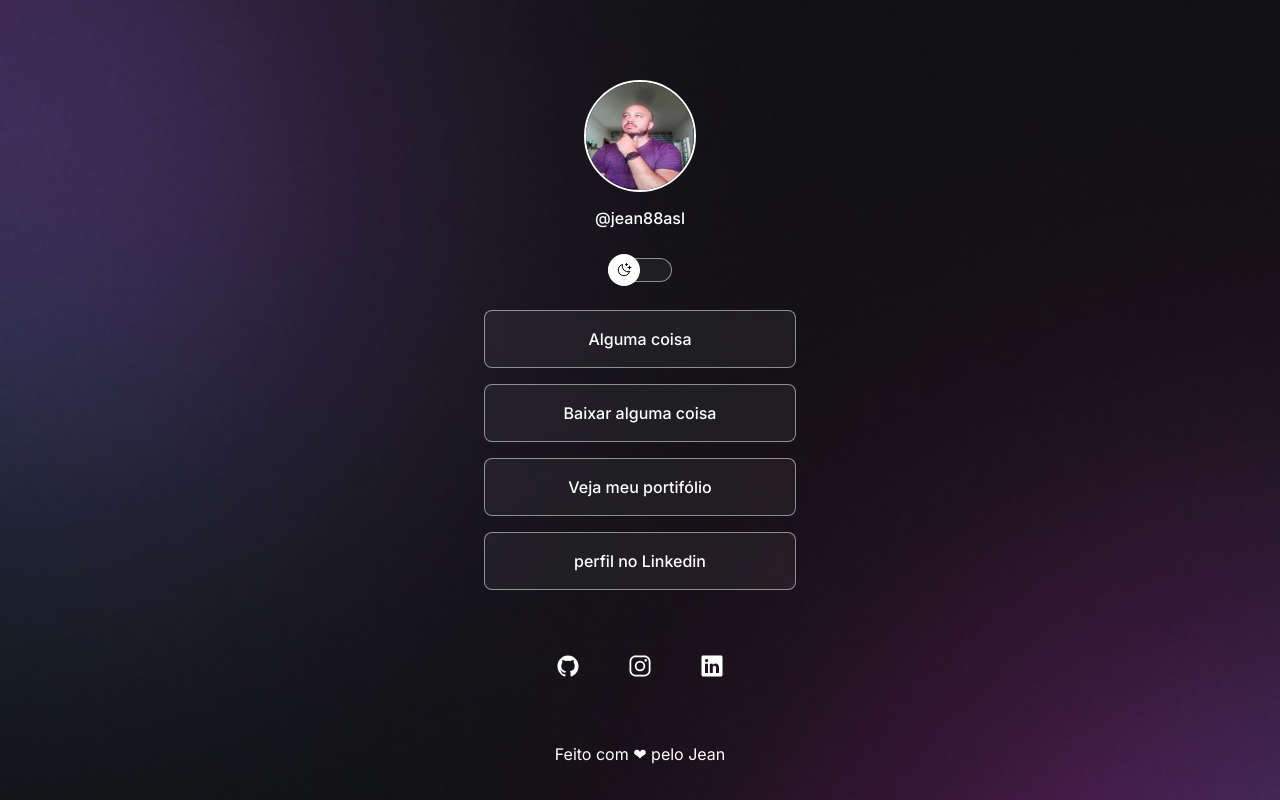
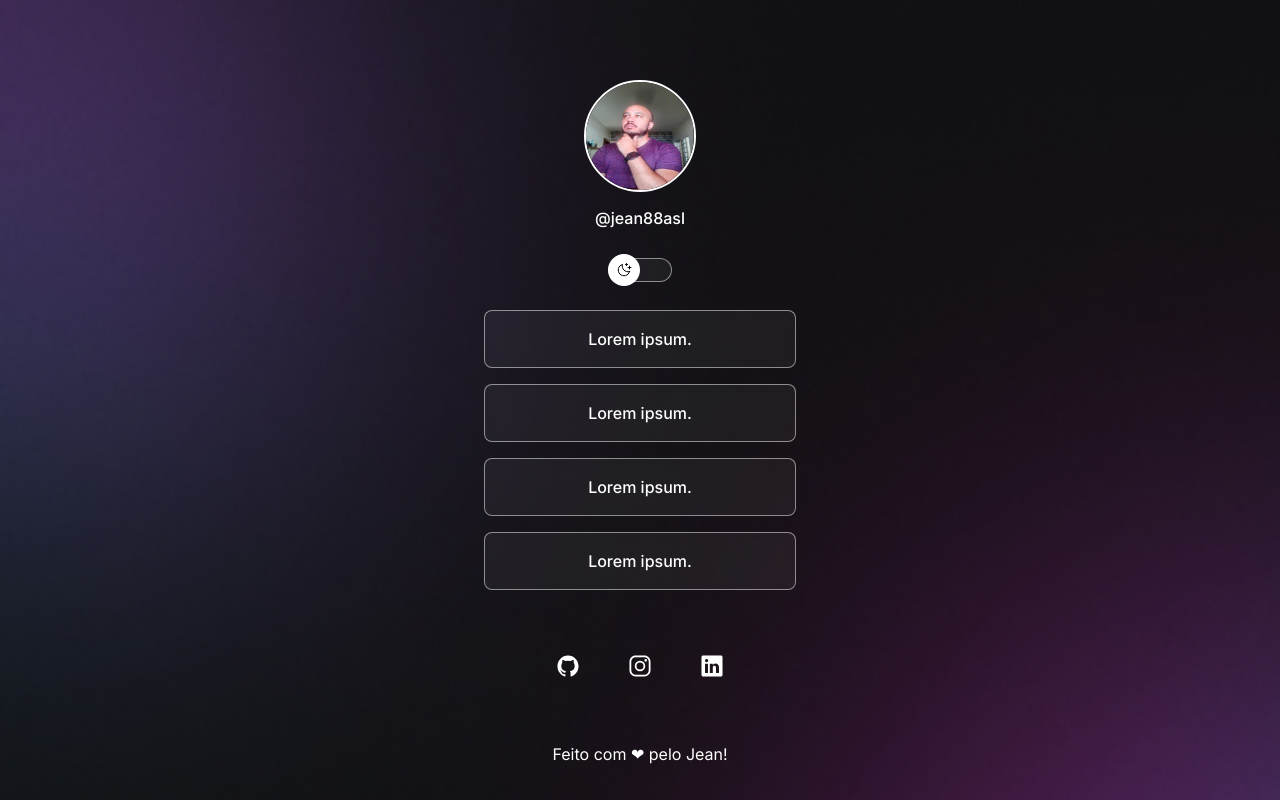
Before and after one commit to jean88asl/projetoLinks, a plain HTML site: page index.html in a window 1280 px wide. Drawn offline with nearby package versions, Linux system fonts and the light colour scheme.

Commit message:
modificações nos textos dos links.

```diff
--- a/index.html
+++ b/index.html
@@ -34,17 +34,17 @@
         <div>
             <ul>
                 <li>
-                    <a href="#">Alguma coisa</a>
+                    <a href="#">Lorem ipsum.</a>
                 </li>
                 <li>
-                    <a href="#">Baixar alguma coisa</a>
+                    <a href="#">Lorem ipsum.</a>
                 </li>
                 <li>
                     <!-- o atributo target com valor blank faz com uma nova janela seja aberta que o usuário não saia da minha página -->
-                    <a href="#" target="_blank">Veja meu portifólio</a>
+                    <a href="#" target="_blank">Lorem ipsum.</a>
                 </li>
                 <li>
-                    <a href="#" target="_blank">perfil no Linkedin</a>
+                    <a href="#" target="_blank">Lorem ipsum.</a>
                 </li>
             </ul>
         </div>
@@ -62,7 +62,7 @@
         </div>
 
         <footer>
-            <p>Feito com &#10084 pelo Jean</p>
+            <p>Feito com &#10084 pelo Jean!</p>
         </footer>
 
     </div>
```
